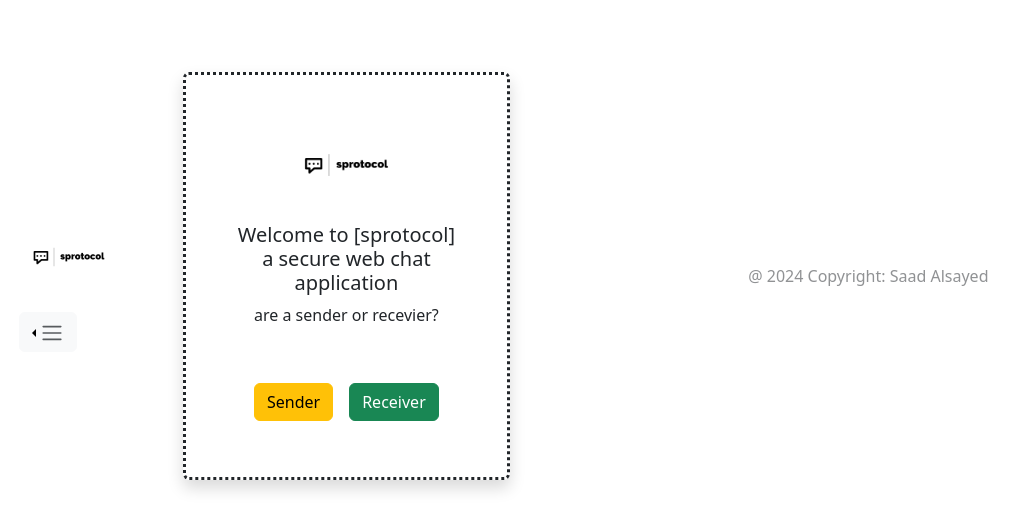
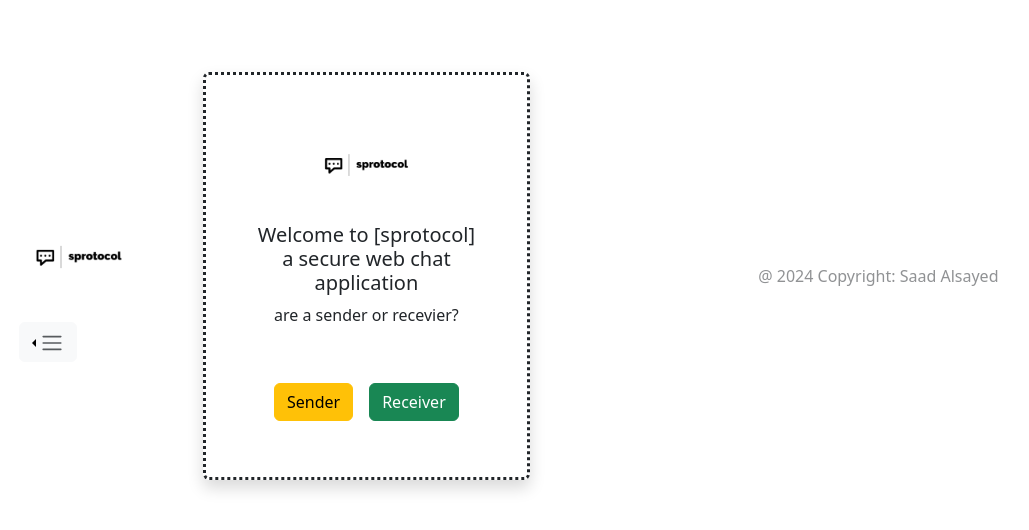
Before and after one commit to saad-als/sprotocol, a React (Vite) app in the folder src/frontend/sprotocol-frontend/: page / in a window 1280 px wide. Shown: the top 530 px of the page, without its empty margins (41-1070 px from the left). Built offline with nearby package versions, Linux system fonts and the light colour scheme.

Commit message:
simple fixes

```diff
--- a/src/frontend/sprotocol-frontend/src/components/NavBar.jsx
+++ b/src/frontend/sprotocol-frontend/src/components/NavBar.jsx
@@ -2,10 +2,10 @@ function NavBar() {
     return (
         <>
 
-            <nav className="navbar">
+            <nav className="navbar h-10">
                 <div className="container-fluid">
                     <a className="navbar-brand" href="#">
-                        <img src="./././assets/sprotocol-logos/sprotocol-logos_black.png" alt="Logo" width="100" height="100" className="d-inline-block align-text-top" />
+                        <img src="./././assets/sprotocol-logos/sprotocol-logos_black.png" alt="Logo" width="120" height="120" className="d-inline-block align-text-top" />
 
                     </a>
 
```
